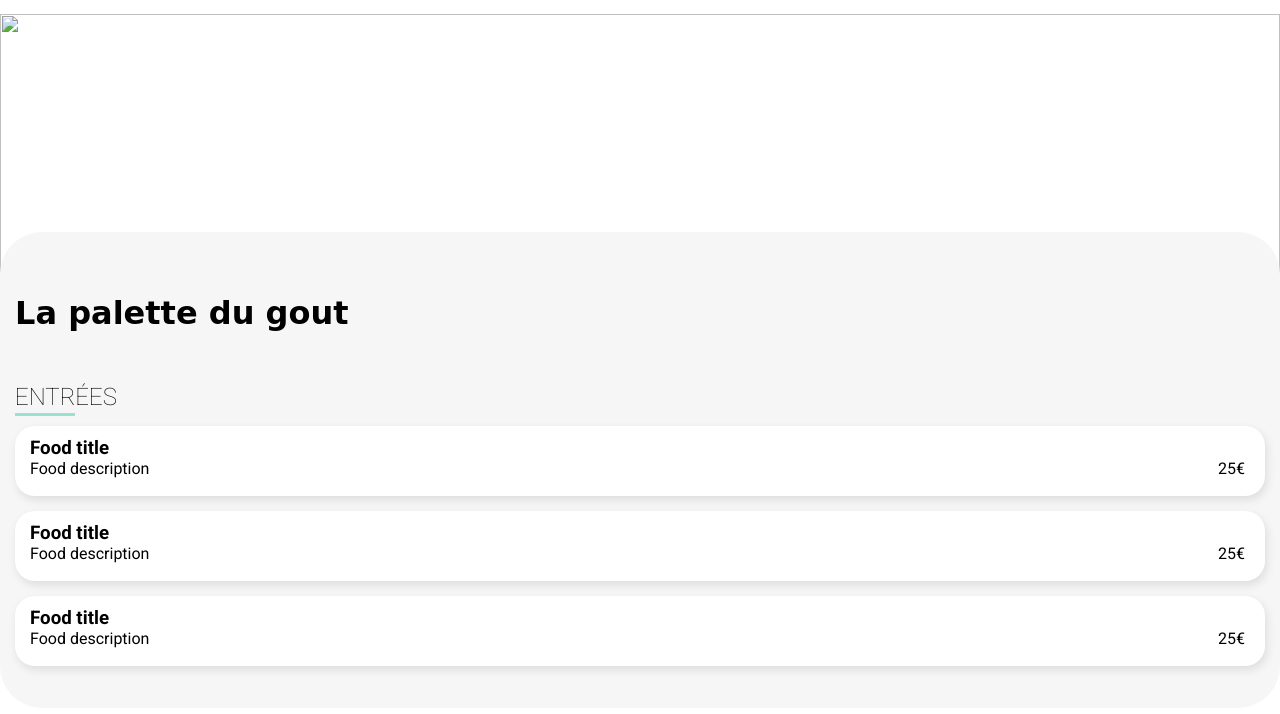
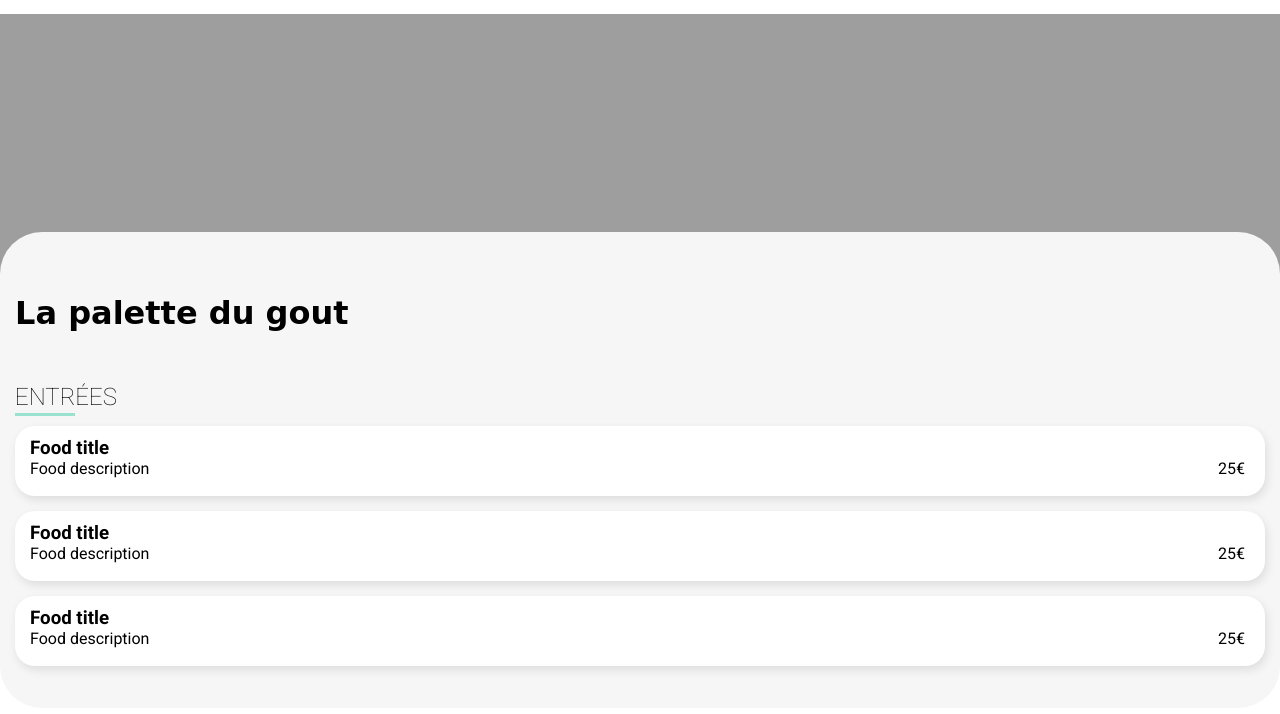
Before and after one commit to aslancaglar/Aslancaglar_3_02-01-2021-, a website: page la-palette-du-gout.html in a window 1280 px wide. Shown: the part 48-762 px from the top of the page. Drawn offline with nearby package versions, Linux system fonts and the light colour scheme; files that its build step writes are made by us from their sources; the site is published under a folder, as on GitHub Pages, so addresses that start at the root find nothing; a web font is replaced by a local one.

Commit message:
menu img link

```diff
--- a/la-palette-du-gout.html
+++ b/la-palette-du-gout.html
@@ -18,7 +18,7 @@
     </header>
     <main class="main">
         <div class="restaurant">
-            <div class="restaurant__coverphoto"><img src="/public/img/restaurants/jay-wennington-N_Y88TWmGwA-unsplash.jpg" alt=""></div>
+            <div class="restaurant__coverphoto"><img src="public/img/restaurants/jay-wennington-N_Y88TWmGwA-unsplash.jpg" alt=""></div>
             <div class="menu">
                 <h1 class="menu__title">La palette du gout</h1>
                 <ul class="menu__foodlist"></ul>
```
